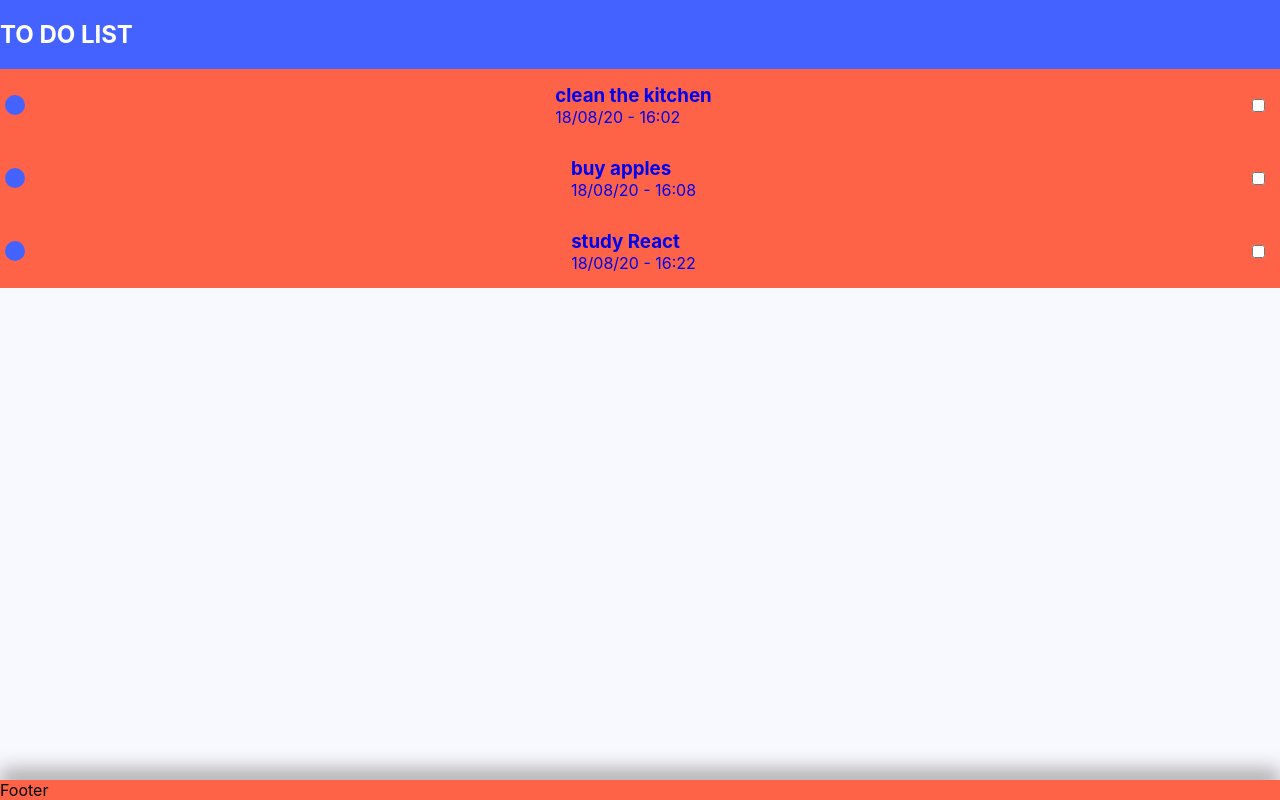
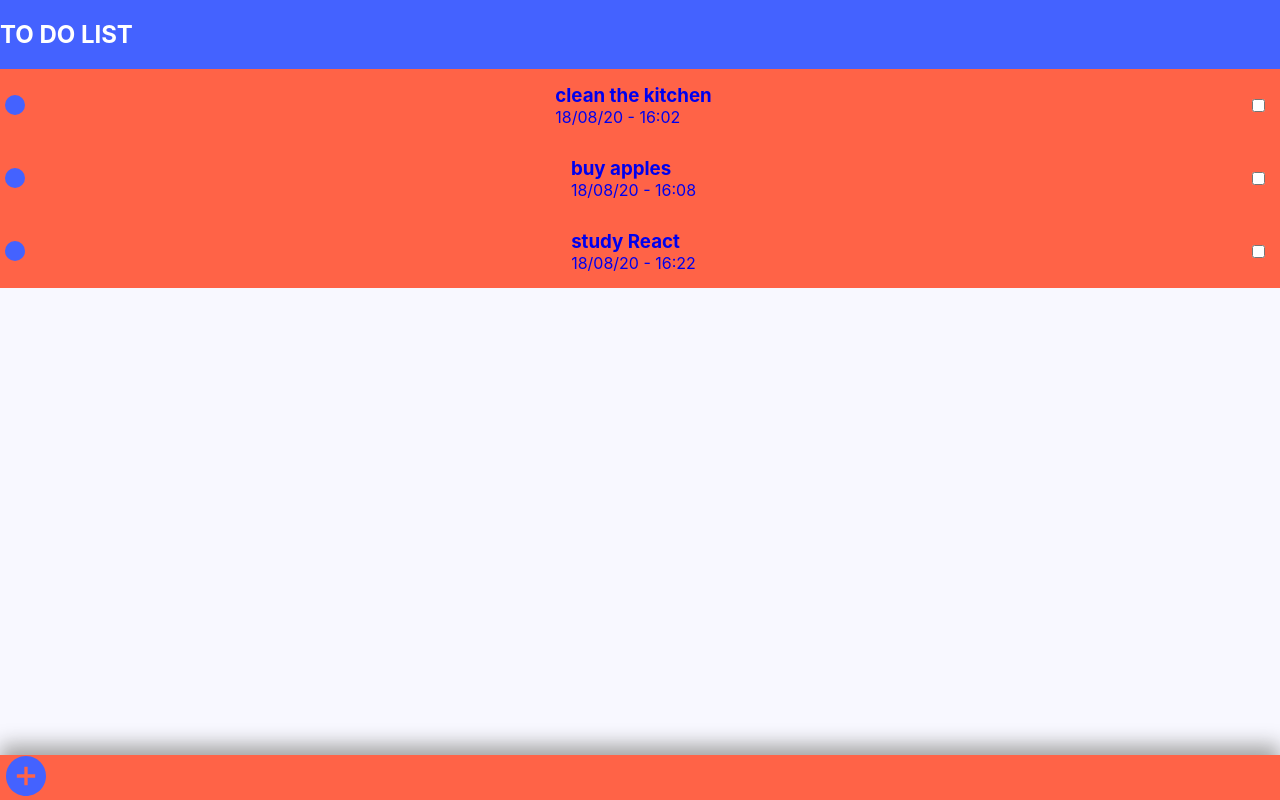
Before and after one commit to manuelsanchez2/to-do-app, a React (Create React App) app: page / in a window 1280 px wide. Built offline with nearby package versions, Linux system fonts and the light colour scheme; data requests are answered from the project's data file.

Commit message:
Create button with the svg

```diff
--- a/src/App.js
+++ b/src/App.js
@@ -6,6 +6,7 @@
 import ListItemText from "./components/ListItemText";
 import ListItemCheckbox from "./components/ListItemCheckbox";
 import { getTodos } from "./api/todos";
+import ButtonPlus from "./components/ButtonPlus";
 
 function App() {
   const [todos, setTodos] = useState(null);
@@ -35,7 +36,9 @@
           ))}
         </List>
       </main>
-      <footer className="app__footer">Footer</footer>
+      <footer className="app__footer">
+        <ButtonPlus />
+      </footer>
     </div>
   );
 }
--- /dev/null
+++ b/src/components/ButtonPlus.css
@@ -0,0 +1,7 @@
+.button {
+  background: none;
+  border: none;
+}
+
+.button__image {
+}
--- /dev/null
+++ b/src/components/ButtonPlus.js
@@ -0,0 +1,17 @@
+import React from "react";
+import plusSrc from "../assets/plus.svg";
+import "./ButtonPlus.css";
+
+function ButtonPlus() {
+  return (
+    <button className="button">
+      <img
+        className="button__image"
+        src={plusSrc}
+        alt="button that creates tasks"
+      />
+    </button>
+  );
+}
+
+export default ButtonPlus;
```
Also changed, not shown: src/assets/plus.svg (added).
